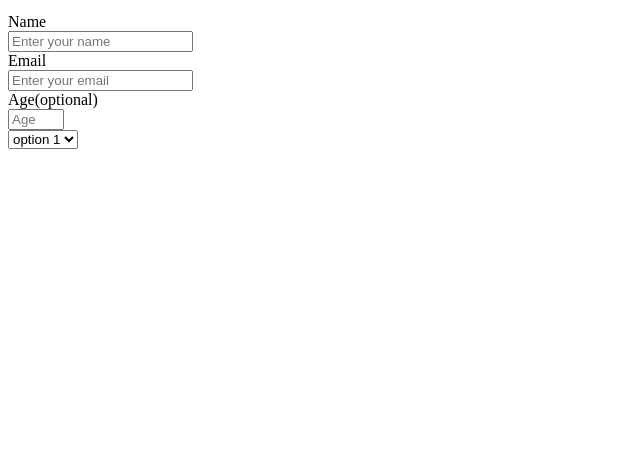
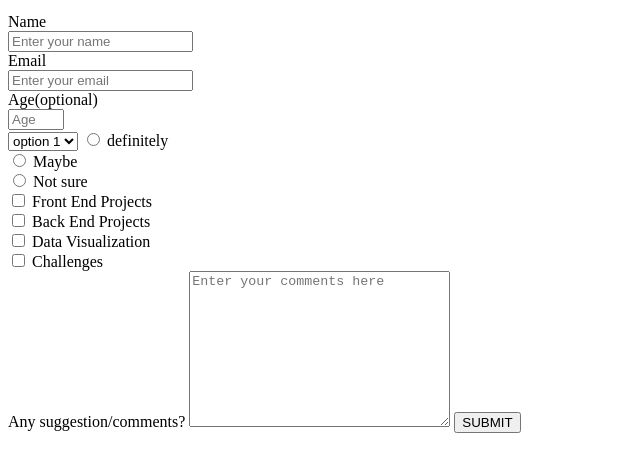
Before and after one commit to saikatgpae/Microverse_saikat_steve, a plain HTML site: page index.html in a window 1280 px wide. Shown: the part 101-572 px from the top of the page, without its empty margins (0-640 px from the left). Drawn offline with Linux system fonts and the light colour scheme.

Commit message:
Added radio buttons grouped with a name attribute, added series of checkbox with a value attribute, Added a text area, Added submit button with id = submit

```diff
--- a/index.html
+++ b/index.html
@@ -22,6 +22,37 @@
           <option value="">option 1</option>
           <option value="">option 2</option>
         </select>
+          <label>
+            <input name="button" value="definitely" type="radio">
+            definitely
+          </label><br>
+          <label>
+            <input name="button" value="maybe" type="radio">
+            Maybe
+          </label><br>
+         <input name="button" type="radio" value="example">
+         <label>Not sure</label><br>
+         <label>
+           <input value="front-end-projects" type="checkbox">
+           Front End Projects
+         </label><br>
+         <label>
+          <input value="back-end-projects" type="checkbox">
+          Back End Projects
+         </label><br>
+         <label>
+          <input value="data-visualization" type="checkbox">
+          Data Visualization
+         </label><br>
+         <label>
+          <input value="challenges" type="checkbox">
+          Challenges
+         </label><br>
+         <label>
+           Any suggestion/comments?
+          <textarea name="" id="" cols="30" rows="10" placeholder="Enter your comments here"></textarea>
+         </label>
+         <button id="submit">SUBMIT</button>
     </form>
 
     <script  src="js/index.js"></script>
```
